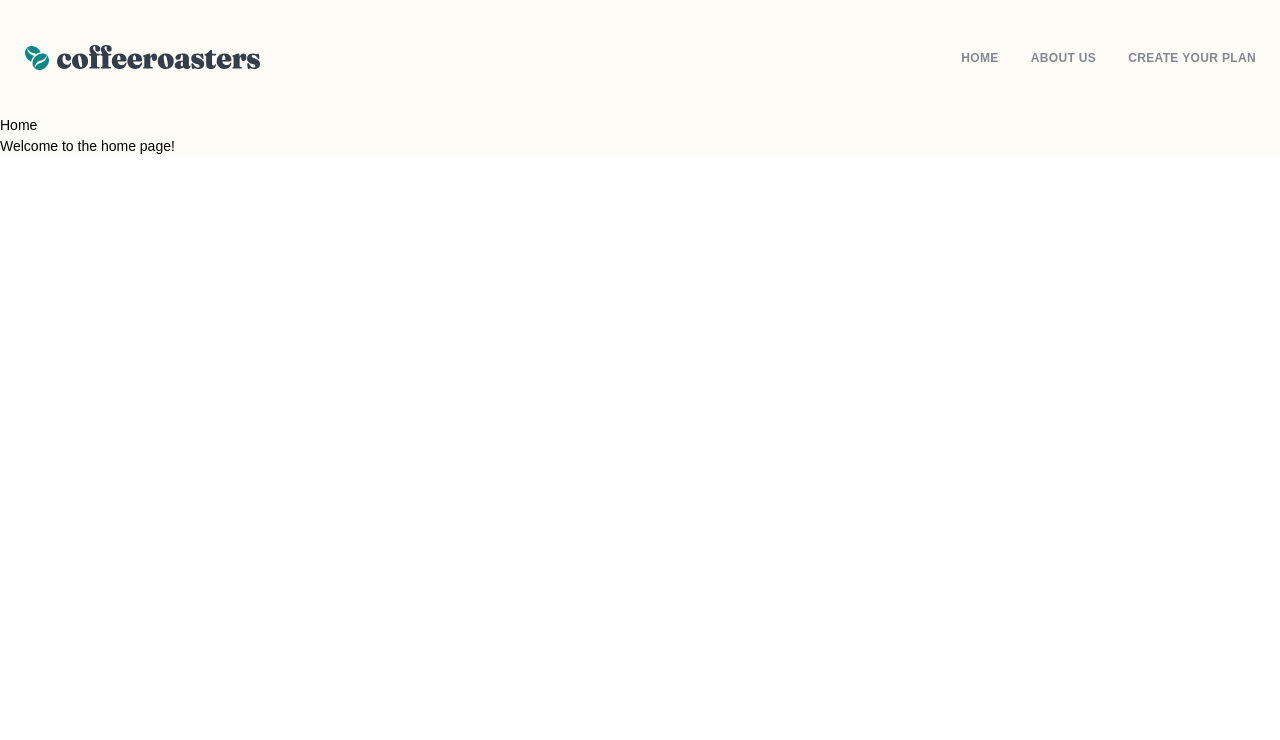
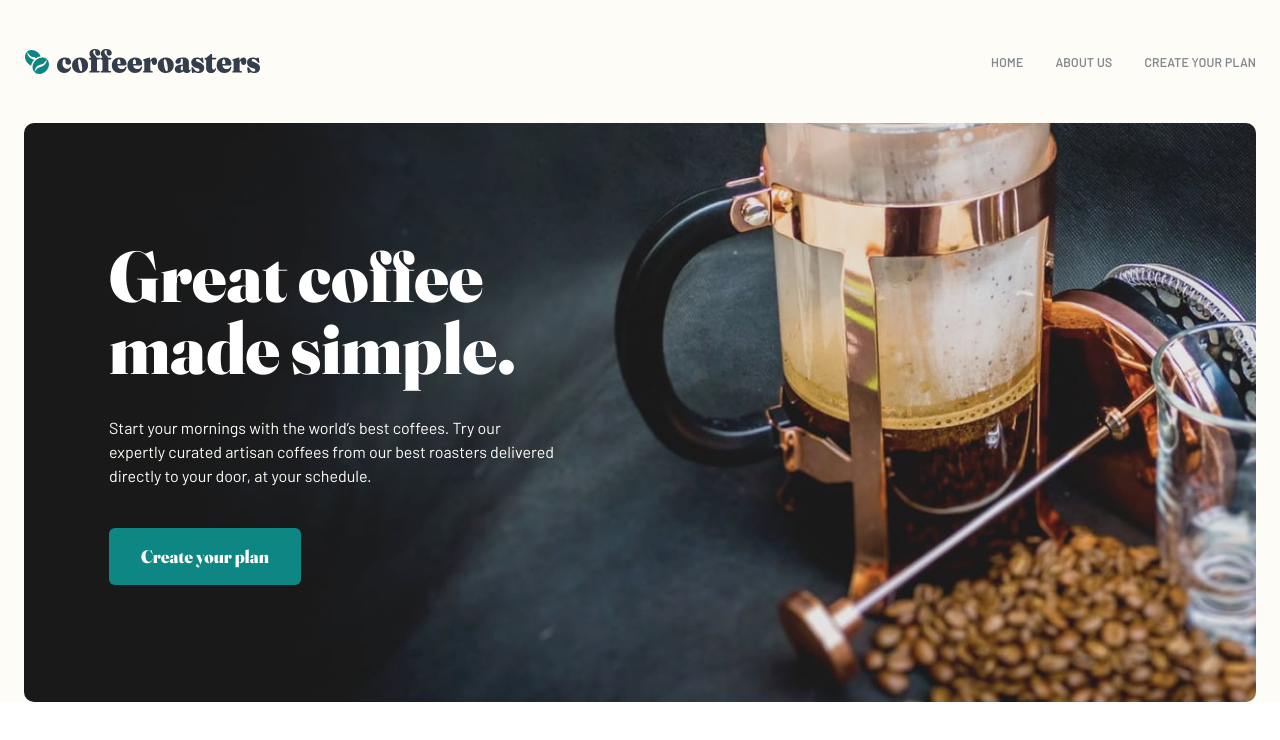
Before and after one commit to DLBY/coffeeroasters-subscription, a React (Vite) app: page / in a window 1280 px wide. Shown: the top 740 px of the page. Built offline with nearby package versions, Linux system fonts and the light colour scheme.

Commit message:
Feat (home) : Add Nav + Hero

```diff
--- /dev/null
+++ b/src/components/Hero.tsx
@@ -0,0 +1,34 @@
+import clsx from "clsx";
+import { Button } from "@/components";
+
+interface HeroProps {
+  title: string;
+  subtitle: string;
+  backgroundImage?: string;
+  cta: {
+    text: string;
+    link: string;
+  };
+  className?: string;
+}
+
+export const Hero = ({ title, subtitle, backgroundImage, cta, className }: HeroProps) => {
+  return (
+    <section className="container mx-auto px-6">
+      <div className={className + " " + "rounded-[10px]"}>
+        <div className={clsx(
+          "px-6 py-24 flex flex-col items-center text-center",
+          "md:text-left md:items-start md:w-[66%] md:px-14 md:py-[104px]",
+          "lg:w-[50%] lg:px-[85px] lg:py-[117px]",
+        )}>
+          <h1 className={clsx(
+            "font-serif font-bold text-[40px] leading-10",
+            "md:text-5xl lg:text-7xl",
+          )}>{title}</h1>
+          <p className="mt-8 text-lightCream text-[15px] leading-[25px] lg:text-base">{subtitle}</p>
+          <Button link="/plan" text={cta.text} className="bg-darkCyan hover:bg-cyan px-8 py-4 mt-10 rounded-md transition-colors font-serif text-lg leading-[25px]" />
+        </div>
+      </div>
+    </section>
+  );
+};
--- a/src/components/Navbar.tsx
+++ b/src/components/Navbar.tsx
@@ -1,4 +1,5 @@
 import { BurgerMenu, Logo } from '@/components'
+import clsx from 'clsx'
 import { useState } from 'react'
 
 export const Navbar = () => {
@@ -6,13 +7,15 @@ export const Navbar = () => {
   return (
     <nav>
       {/* Container */}
-      <div className='flex items-center justify-between container mx-auto px-6 py-11'>
+      <div className={clsx(
+        'flex items-center justify-between container mx-auto px-6 pt-8 pb-10',
+        'md:px-6 md:pt-10 md:pb-[53px]',
+        'lg:py-12',
+      )}>
         {/* Logo */}
-        <div>
-          <a href="/">
-            <Logo />
-          </a>
-        </div>
+        <a href="/">
+          <Logo />
+        </a>
         {/* Menu */}
         <ul className="hidden md:flex md:justify-between">
           <li className='uppercase font-bold tracking-wide pr-8'>
--- a/src/components/index.ts
+++ b/src/components/index.ts
@@ -1,9 +1,13 @@
 // Icons components
 export { Logo } from '@/components/icons/Logo';
 
+// UI components
+export { BurgerMenu } from '@/components/ui/BurgerMenu';
+export { Button } from '@/components/ui/Button';
 // Components
 export { Navbar } from '@/components/Navbar';
-export { BurgerMenu } from '@/components/ui/BurgerMenu';
+export { Hero } from '@/components/Hero';
+
 
 // Pages
 export { Home } from '@/pages/Home';
--- /dev/null
+++ b/src/components/ui/Button.tsx
@@ -0,0 +1,13 @@
+interface ButtonProps {
+  link: string;
+  text: string;
+  className: string;
+}
+
+export const Button = ({ link, text, className }: ButtonProps) => {
+  return (
+    <a href={link} className={className}>
+      {text}
+    </a>
+  );
+};
--- a/src/pages/Home.tsx
+++ b/src/pages/Home.tsx
@@ -1,8 +1,8 @@
+import { Hero } from "@/components";
 export const Home = () => {
   return (
-    <div>
-      <h1>Home</h1>
-      <p>Welcome to the home page!</p>
-    </div>
+    <Hero title="Great coffee &nbsp;
+    made simple." subtitle="Start your mornings with the world’s best coffees. Try our expertly curated artisan
+    coffees from our best roasters delivered directly to your door, at your schedule." cta={{ text: "Create your plan", link: "/plan" }} className="bg-cover bg-hero-mobile text-white md:bg-hero-tablet lg:bg-hero-desktop" />
   );
 }
--- a/tailwind.config.cjs
+++ b/tailwind.config.cjs
@@ -11,6 +11,7 @@ module.exports = {
       current: 'currentColor',
       white: colors.white,
       black: colors.black,
+      cyan: '#66D2CF',
       darkCyan: '#0E8784',
       darkGreyBlue: '#333D4B',
       paleOrange: '#FDD6BA',
@@ -19,9 +20,15 @@ module.exports = {
     },
     fontFamily: {
       serif: ['Fraunces-Black', 'serif'],
-      sans: ['Barlow', 'sans-serif'],
+      sans: ['Barlow-Regular', 'sans-serif'],
     },
-    extend: {},
+    extend: {
+      backgroundImage: {
+        'hero-mobile': "url('/src/assets/images/home/mobile/image-hero-coffeepress.jpg')",
+        'hero-tablet': "url('/src/assets/images/home/tablet/image-hero-coffeepress.jpg')",
+        'hero-desktop': "url('/src/assets/images/home/desktop/image-hero-coffeepress.jpg')",
+      },
+    },
   },
   variants: {},
   plugins: [],
```
